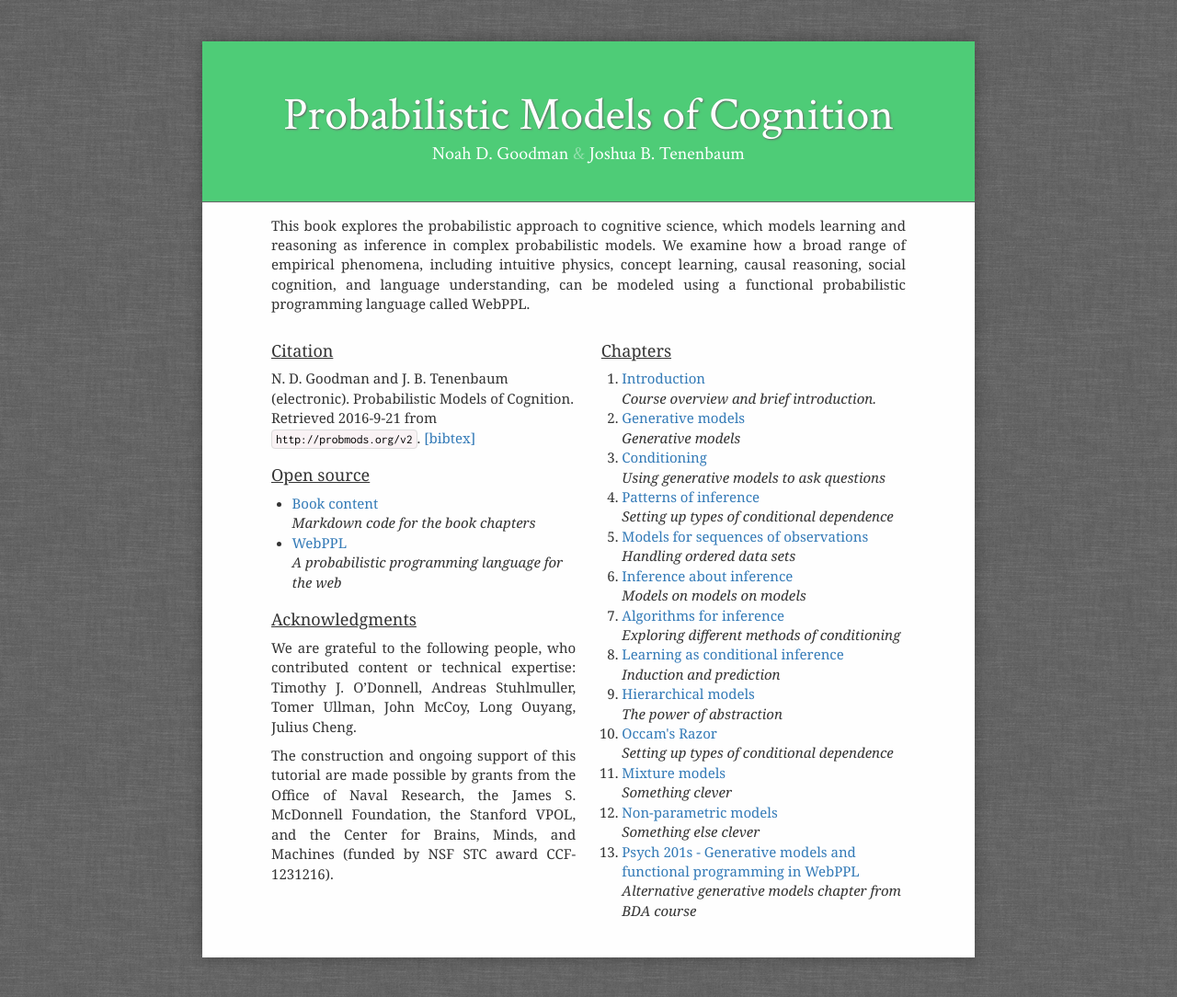
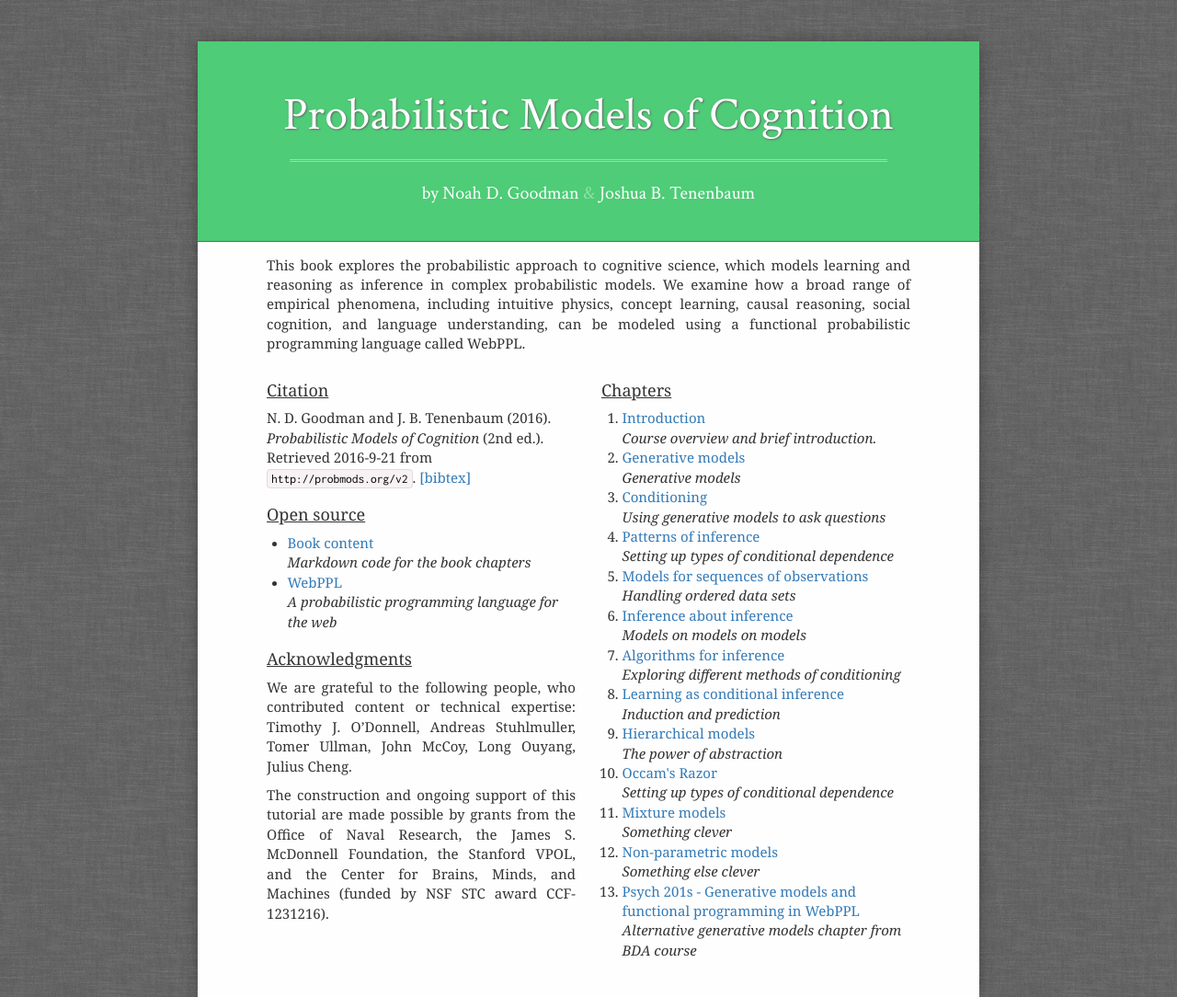
Before and after one commit to probmods/probmods2, a Jekyll site: the page built from index.md, in a window 1280 px wide. Shown: the whole page at 92% size. Built offline with Jekyll 4.4.1, drawn with Linux system fonts in a browser that asks for light colours; nearby versions of some CDN libraries; library files that are not in the unit come from our copies.

Commit message:
Show that it's 2nd edition on landing page

```diff
--- a/assets/css/index.css
+++ b/assets/css/index.css
@@ -19,12 +19,33 @@
     font-size: 20px;
 }
 
+
+hr.edition {
+    padding: 0;
+    border: none;
+    border-top: medium double #92E1AC;
+    color: white;
+    text-align: center;
+    width: 650px;
+}
+hr.edition:after {
+    content: "2nd Edition";
+    display: inline-block;
+    position: relative;
+    top: -0.8em;
+    padding: 0 1em;
+    background: #4ECC77;
+    opacity: 1.0;
+}
+
 .ampersand {
     opacity: 0.4
 }
 
 pre#bibtex {
-   display: none;
+    display: none;
+    font-size: 9px;
+    margin-top: 1em;
 }
 
 ul.nav {
@@ -50,5 +71,5 @@
 }
 
 .container {
-    width: 840px;
+    width: 850px;
 }
--- a/index.md
+++ b/index.md
@@ -1,6 +1,6 @@
 ---
 layout: default
-title: Probabilistic Models of Cognition
+title: Probabilistic Models of Cognition - 2nd Edition
 custom_js:
 - assets/js/index.js
 custom_css:
@@ -9,7 +9,8 @@
 
 <div id="header">
   <h1 id='title'>Probabilistic Models of Cognition</h1>
-  <span class="authors">Noah D. Goodman <span class='ampersand'>&amp;</span> Joshua B. Tenenbaum</span>
+  <hr class='edition' />
+  <span class="authors">by Noah D. Goodman <span class='ampersand'>&amp;</span> Joshua B. Tenenbaum</span>
 </div>
 
 This book explores the probabilistic approach to cognitive science, which models learning and reasoning as inference in complex probabilistic models.
@@ -18,11 +19,12 @@
 <div id='left'>
 
 <h3>Citation</h3>
-N. D. Goodman and J. B. Tenenbaum (electronic). Probabilistic Models of Cognition. Retrieved <span class="date">YYYY-MM-DD</span> from <code>http://probmods.org/v2</code>. <a id="toggle-bibtex" href="#">[bibtex]</a>
+N. D. Goodman and J. B. Tenenbaum (2016). <i>Probabilistic Models of Cognition</i> (2nd ed.). Retrieved <span class="date">YYYY-MM-DD</span> from <code>http://probmods.org/v2</code>. <a id="toggle-bibtex" href="#">[bibtex]</a>
 
 <pre id="bibtex">
-@misc{probmods,
-  title = {% raw %}{{Probalistic Models of Cognition}}{% endraw %},
+@misc{probmods2,
+  title = {% raw %}{{Probabilistic Models of Cognition}}{% endraw %},
+  edition = {Second},
   author = {Goodman, Noah D and Joshua B. Tenenbaum},
   year = {2016},
   howpublished = {\url{http://probmods.org/v2}},
```
